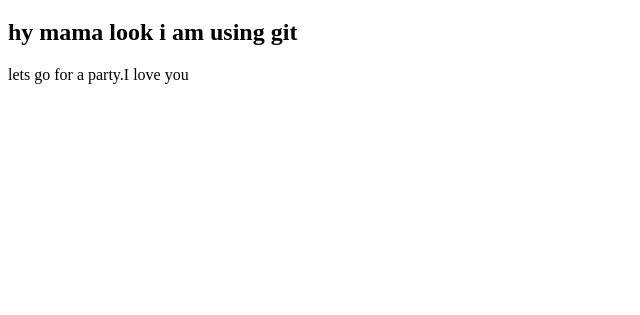
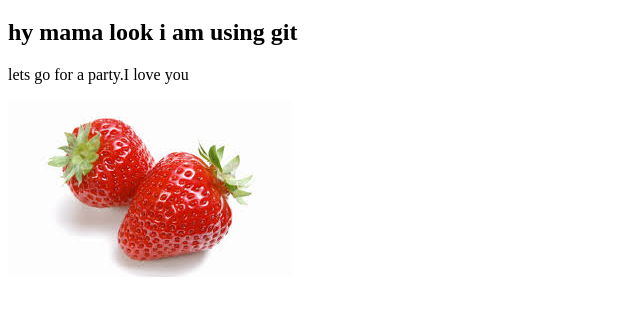
Before and after one commit to amzad10/my-website, a plain HTML site: page index.html in a window 1280 px wide. Shown: the part 61-376 px from the top of the page, without its empty margins (0-640 px from the left). Drawn offline with Linux system fonts and the light colour scheme.

Commit message:
added a photo

```diff
--- a/index.html
+++ b/index.html
@@ -9,5 +9,6 @@
     <h1>This my first web</h1>
     <h2>hy mama look i am using git</h2>
     <p>lets go for a party.I love you</p>
+    <img src="EES.jpg" alt="">
 </body>
 </html>
```
Also changed, not shown: EES.jpg (added).
